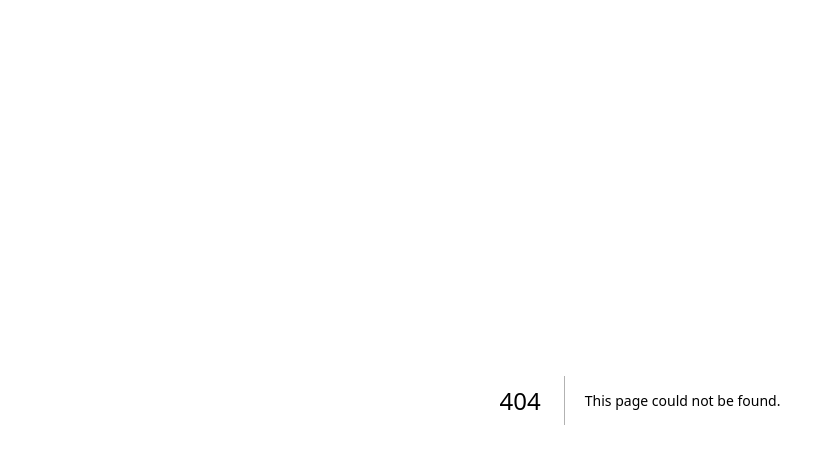
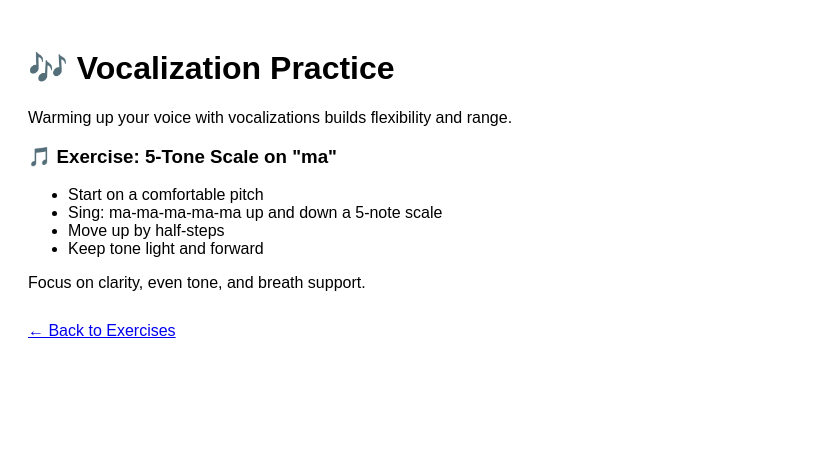
Before and after one commit to EranZ2025/VocalMaster, a Next.js app: page /exercises/vocalization in a window 1280 px wide. Before the commit this address had no page. Shown: the top 464 px of the page, without its empty margins (0-815 px from the left). Built offline with nearby package versions, Linux system fonts and the light colour scheme.

Commit message:
Create vocalization.js

```diff
--- /dev/null
+++ b/pages/exercises/vocalization.js
@@ -0,0 +1,25 @@
+import Link from 'next/link';
+
+export default function VocalizationPractice() {
+  return (
+    <div style={{ padding: '20px', fontFamily: 'Arial' }}>
+      <h1>🎶 Vocalization Practice</h1>
+      <p>
+        Warming up your voice with vocalizations builds flexibility and range.
+      </p>
+      <h3>🎵 Exercise: 5-Tone Scale on "ma"</h3>
+      <ul>
+        <li>Start on a comfortable pitch</li>
+        <li>Sing: ma-ma-ma-ma-ma up and down a 5-note scale</li>
+        <li>Move up by half-steps</li>
+        <li>Keep tone light and forward</li>
+      </ul>
+      <p>
+        Focus on clarity, even tone, and breath support.
+      </p>
+      <p style={{ marginTop: '30px' }}>
+        <Link href="/exercises">← Back to Exercises</Link>
+      </p>
+    </div>
+  );
+}
```
